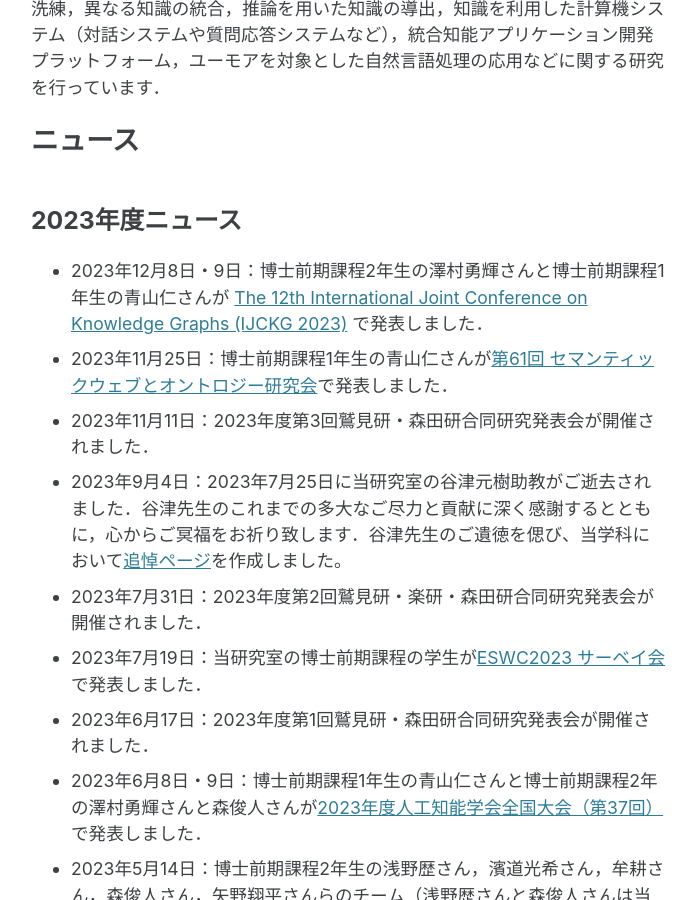
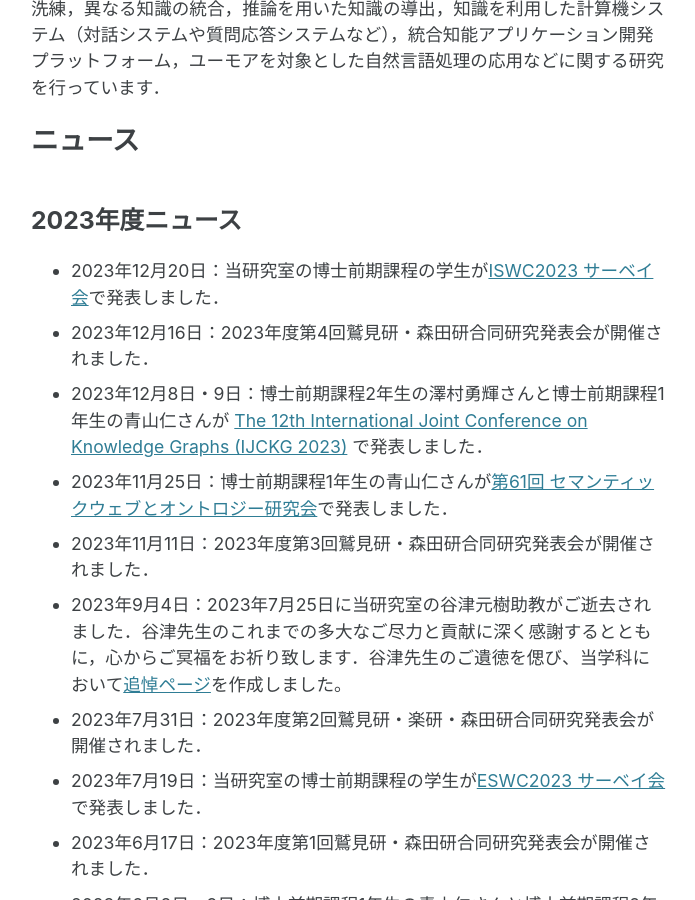
Before and after one commit to ke-lab-it-agu/ke-lab-it-agu.github.io, a Jekyll site: the page built from index.md, in a window 1280 px wide and 900 px high, scrolled down 517 px. Shown: the whole window, without its empty margins (291-986 px from the left). Built offline with Jekyll 4.4.1, drawn with Linux system fonts in a browser that asks for light colours; cached includes are drawn as plain includes.

Commit message:
update news

```diff
--- a/index.md
+++ b/index.md
@@ -11,6 +11,8 @@ excerpt: "青山学院大学 理工学部 情報テクノロジー学科 <br/>
 # ニュース
 
 ## 2023年度ニュース
+* 2023年12月20日：当研究室の博士前期課程の学生が[ISWC2023 サーベイ会](https://kg-wakate.connpass.com/event/300488/)で発表しました．
+* 2023年12月16日：2023年度第4回鷲見研・森田研合同研究発表会が開催されました．
 * 2023年12月8日・9日：博士前期課程2年生の澤村勇輝さんと博士前期課程1年生の青山仁さんが [The 12th International Joint Conference on Knowledge Graphs (IJCKG 2023)](https://ijckg2023.knowledge-graph.jp/) で発表しました．
 * 2023年11月25日：博士前期課程1年生の青山仁さんが[第61回 セマンティックウェブとオントロジー研究会](https://www.sigswo.org/papers/61program)で発表しました．
 * 2023年11月11日：2023年度第3回鷲見研・森田研合同研究発表会が開催されました．
```
